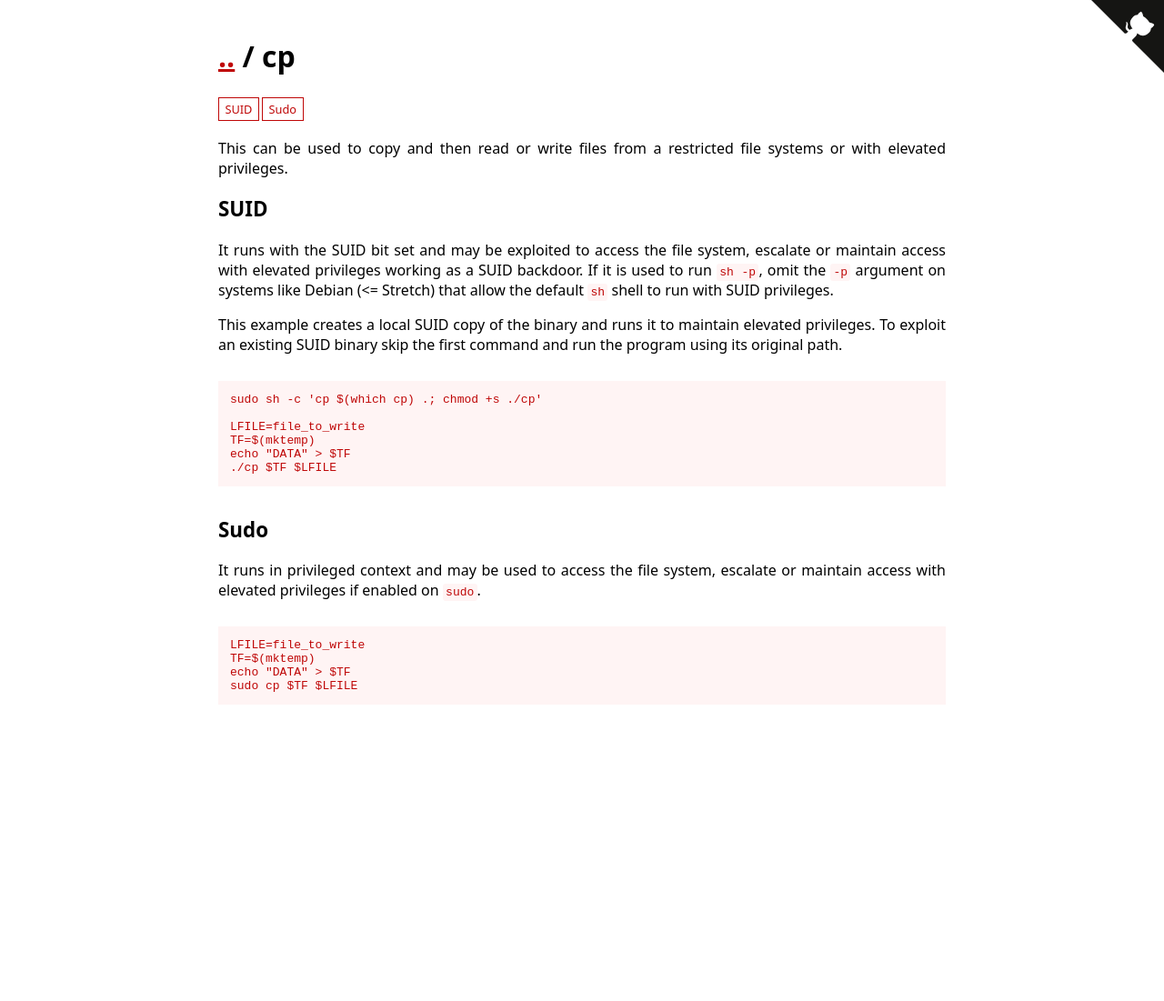
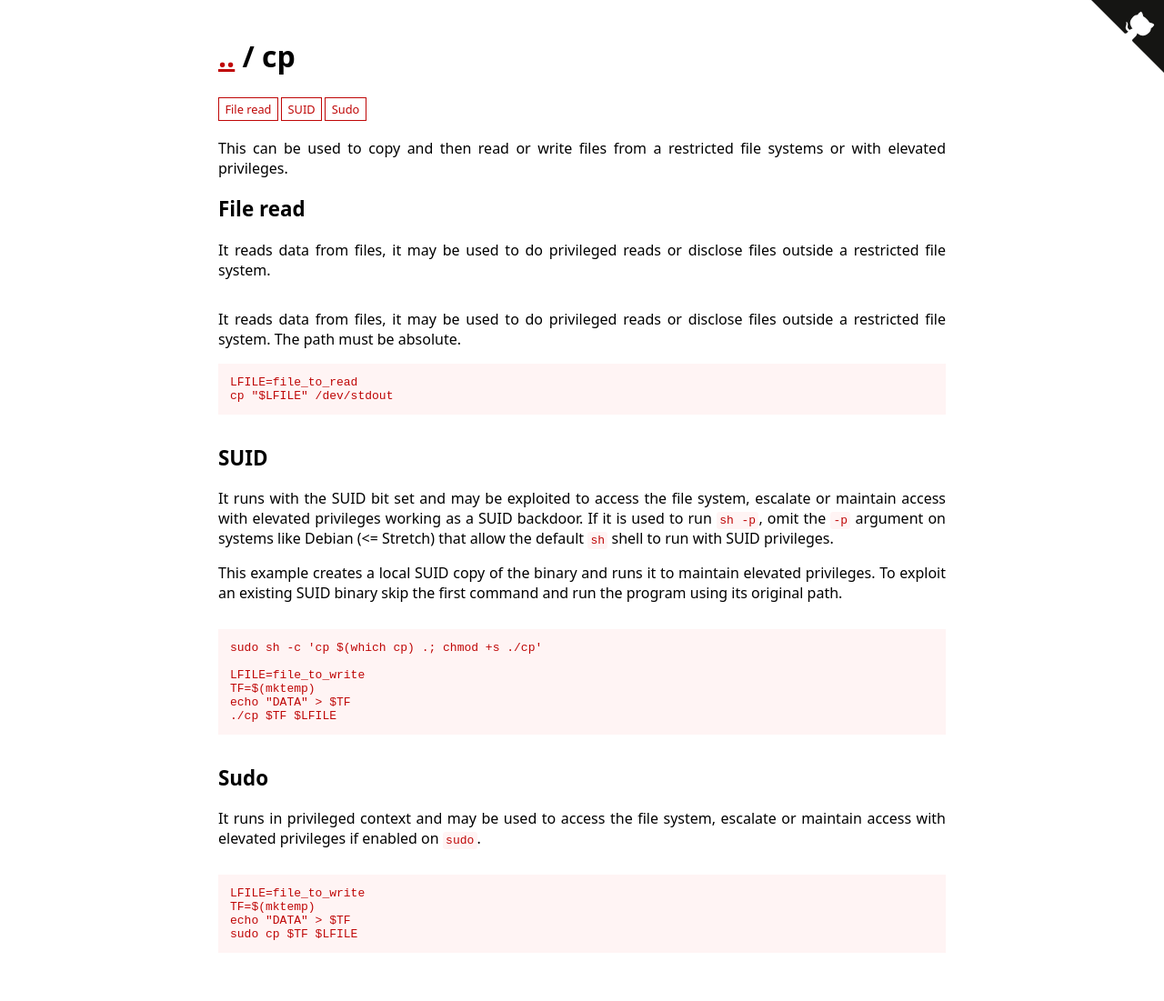
Before and after one commit to GTFOBins/GTFOBins.github.io, a Jekyll site: the page built from _gtfobins/cp.md, in a window 1280 px wide. Shown: the whole page at 91% size. Built offline with Jekyll 4.4.1, drawn with Linux system fonts in a browser that asks for light colours; before the commit the page ends 900 px from its top, so only the background shows below that.

Commit message:
Add cp file-read

```diff
--- a/_gtfobins/cp.md
+++ b/_gtfobins/cp.md
@@ -13,4 +13,9 @@ functions:
         TF=$(mktemp)
         echo "DATA" > $TF
         sudo cp $TF $LFILE
+  file-read:
+    - description: It reads data from files, it may be used to do privileged reads or disclose files outside a restricted file system. The path must be absolute.
+      code: |
+        LFILE=file_to_read
+        cp "$LFILE" /dev/stdout
 ---
```
